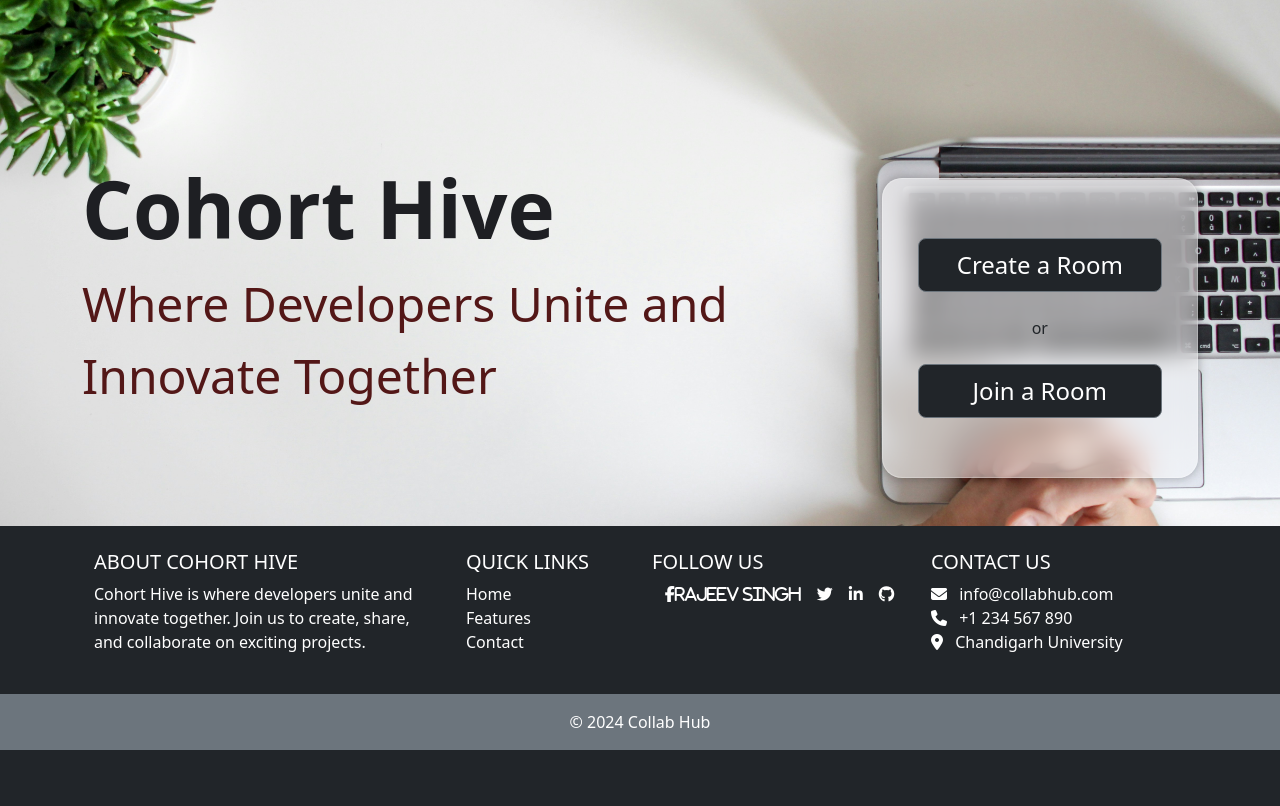
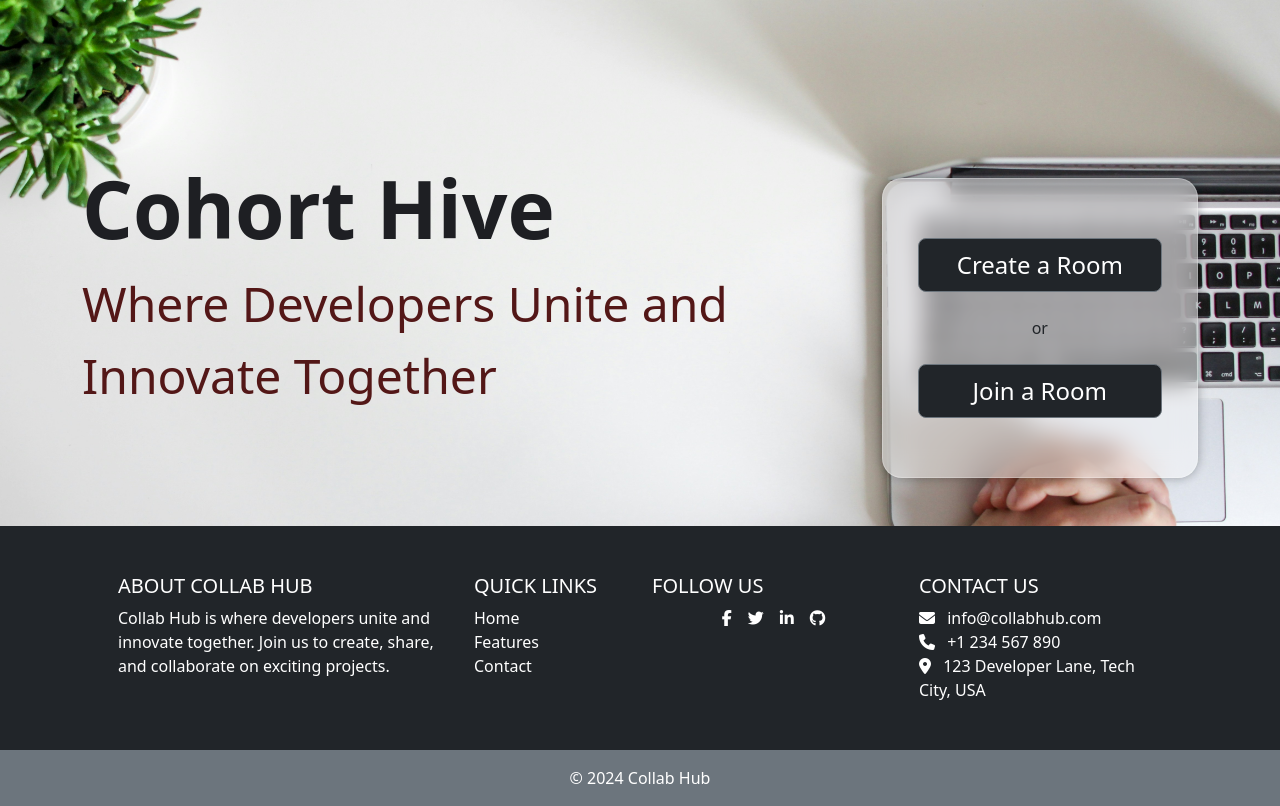
Before and after one commit to Mrigaank-9/CohortHive, a PHP site: page / in a window 1280 px wide. Shown: the part 80-886 px from the top of the page. Before the commit the page ends 830 px from the top, so only its background shows below. Run offline with PHP 8.4, Linux system fonts and the light colour scheme; some libraries are stand-ins or nearby versions.

Commit message:
Update footer.php

```diff
--- a/components/footer.php
+++ b/components/footer.php
@@ -1,12 +1,10 @@
-
-    <!-- Footer -->
 <footer class="bg-dark text-white text-center text-lg-start mt-5">
-        <div class="container p-4">
+    <div class="container p-5">
         <div class="row">
             <div class="col-lg-4 col-md-6 mb-4 mb-md-0">
-                    <h5 class="text-uppercase">About Cohort Hive</h5>
+                <h5 class="text-uppercase">About Collab Hub</h5>
                 <p>
-                       Cohort Hive is where developers unite and innovate together. Join us to create, share, and collaborate on exciting projects.
+                    Collab Hub is where developers unite and innovate together. Join us to create, share, and collaborate on exciting projects.
                 </p>
             </div>
             <div class="col-lg-2 col-md-6 mb-4 mb-md-0">
@@ -27,7 +25,7 @@
                 <h5 class="text-uppercase">Follow Us</h5>
                 <ul class="list-unstyled d-flex justify-content-center">
                     <li>
-                            <a href="https://www.linkedin.com/in/rajeevsingh2412/" class="text-white text-decoration-none me-3"><i class="fab fa-facebook-f">Rajeev Singh</i></a>
+                        <a href="#" class="text-white text-decoration-none me-3"><i class="fab fa-facebook-f"></i></a>
                     </li>
                     <li>
                         <a href="#" class="text-white text-decoration-none me-3"><i class="fab fa-twitter"></i></a>
@@ -50,7 +48,7 @@
                         <i class="fas fa-phone me-2"></i> +1 234 567 890
                     </li>
                     <li>
-                            <i class="fas fa-map-marker-alt me-2"></i> Chandigarh University
+                        <i class="fas fa-map-marker-alt me-2"></i> 123 Developer Lane, Tech City, USA
                     </li>
                 </ul>
             </div>
```
Lines whose indentation alone changed are shown as unchanged.
